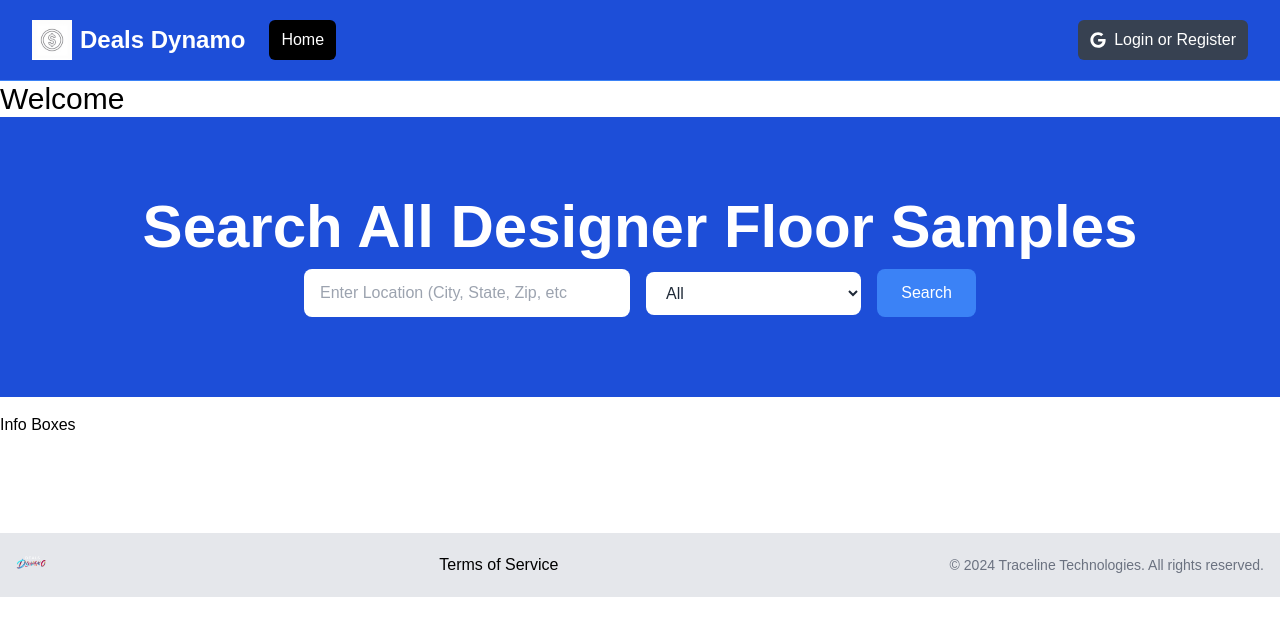
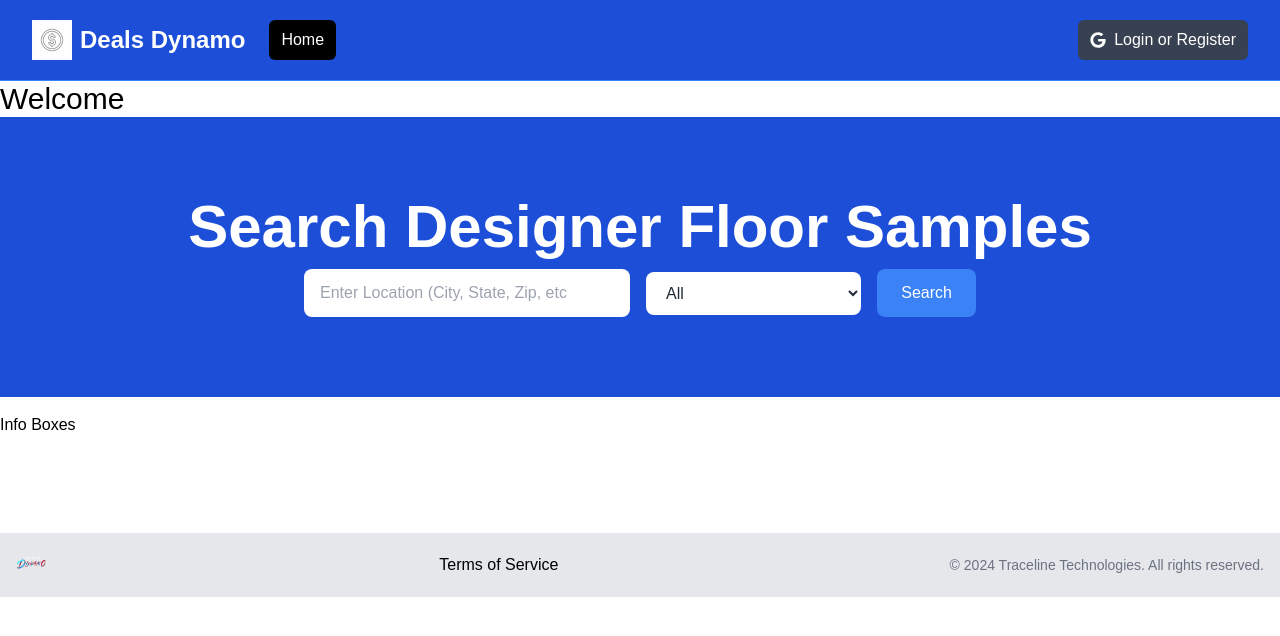
Before and after one commit to tmsmith1150/thedealsdynamo, a Next.js app: page / in a window 1280 px wide. Shown: the top 636 px of the page. Built offline with nearby package versions, Linux system fonts and the light colour scheme.

Commit message:
the evil that men do

```diff
--- a/components/Hero.jsx
+++ b/components/Hero.jsx
@@ -9,7 +9,7 @@ const Hero = () => {
           <h1
             className="text-4xl font-extrabold text-white sm:text-5xl md:text-6xl"
           >
-            Search All Designer Floor Samples
+            Search Designer Floor Samples
           </h1>
         </div>
         <form
```
